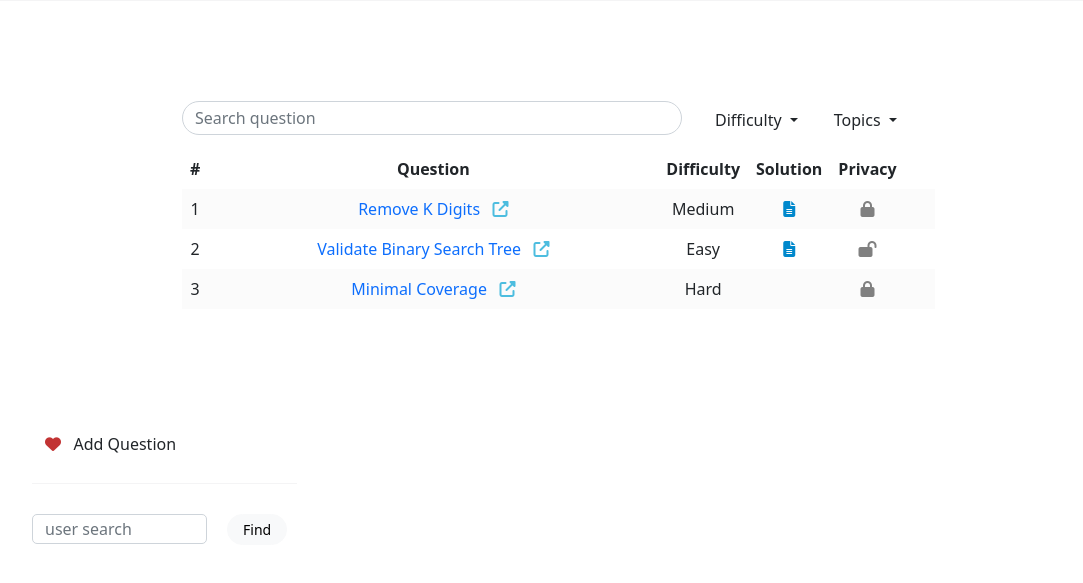
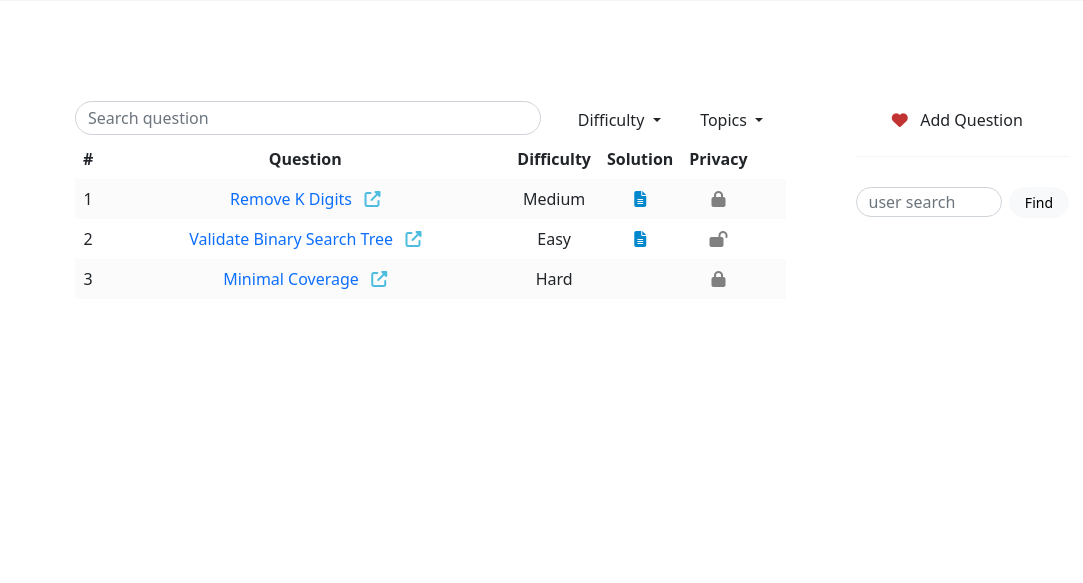
Before and after one commit to Rithin25/project, a Flask app: template templates/Home_page/index.html in a window 1280 px wide. Shown: the part 46-629 px from the top of the page, without its empty margins (68-1151 px from the left). Run offline with Flask 2, Linux system fonts and the light colour scheme; the template is opened without the code that fills it, so the values that code supplies are empty; some libraries are stand-ins or nearby versions.

Commit message:
modified

```diff
--- a/templates/Home_page/index.html
+++ b/templates/Home_page/index.html
@@ -49,14 +49,16 @@
 
   <hr class="seperator">
 
-  <div>
+  <div class="container" style="padding-top:100px; padding-left: 50px;">
+    <div class="row">
 
+      <div class="col-8 container">
+          <div class="row">
+            <div class="col-8">
+             <input type="text" class="form-control search-bar" placeholder="Search question">
             </div>
 
-  <div class="content">
-    <div class="search-bar">
-      <input type="text" class="form-control" placeholder="Search question">
-      <div class="btn-group">
+            <div class="col-2 btn-group">
             <button type="button" class="btn  dropdown-toggle" data-bs-toggle="dropdown" aria-expanded="false">
               Difficulty
             </button>
@@ -66,7 +68,8 @@
               <li class="dropdown-item">Hard</li>
             </ul>
             </div>
-      <div class="btn-group">
+
+           <div class="col-2 btn-group">
             <button type="button" class="btn  dropdown-toggle" data-bs-toggle="dropdown" aria-expanded="false">
               Topics
             </button>
@@ -150,7 +153,12 @@
               </div>
             </ul>
            </div>
+
           </div>
+
+
+          <div class="row">
+            <div class="col">
               <table class="table table-borderless">
                 <thead>
                   <tr>
@@ -166,7 +174,8 @@
                   <tr>
                     <td scope="row">1</th>
                     <td class="title"> <a href="">Remove K Digits</a> &nbsp; <a
-              href="https://leetcode.com/problems/remove-k-digits/"> <i class="fas fa-external-link-alt"></i> </a> </td>
+                        href="https://leetcode.com/problems/remove-k-digits/"> <i class="fas fa-external-link-alt"></i> </a>
+                    </td>
                     <td>Medium</td>
                     <td><a href=""><i class="fas fa-file-alt"></i></a></td>
                     <td><i class="fas fa-lock"></i></td>
@@ -195,24 +204,34 @@
                 </tbody>
               </table>
             </div>
+          </div>
+      </div>
 
-  <div class="handle">
+      <div class="col-3  container" style="padding-right: 50px;">
+        <div class="row add-question">
+          <div class="col" style=" display: flex; align-items: center; justify-content: center;">
             <button type="button" class="btn add-question-btn">
               <span>
                 <i class="fas fa-heart" style="color: rgb(194, 51, 51);"></i>
                 &nbsp Add Question
               </span>
             </button>
+          </div>
+        </div>
         <hr class="seperator">
-    <div class="user-handle">
-      <input type="text" class="form-control" placeholder="user search" style="margin-right: 20px;">
+        <div class="row user-handle">
+          <div class="col-8 user-search">
+            <input type="text" class="form-control" placeholder="user search">
+          </div>
+          <div class="col-4">
             <button type="submit" class="btn btn-light btn-sm find"> Find </button>
           </div>
         </div>
+      </div>
 
+    </div>
 
-
-
+  </div>
 </body>
 
 </html>
--- a/templates/Home_page/style.css
+++ b/templates/Home_page/style.css
@@ -34,18 +34,9 @@ td , th {
    background-color: #d2d4d618;
  }
 
-.content{
-    display: inline-block;
-    margin-left: 250px;
-    margin-top: 100px;
-}
-
-.search-bar > .form-control{
+.search-bar{
     border-radius: 1020px;
-    width: 500px;
     height: 34px;
-    margin-right: 20px;
-    display: inline-block;
 }
 
 .topic-search{
@@ -54,15 +45,11 @@ td , th {
     width: 175px;
 }
 
-
-.search-bar{
-    display: inline-flex;
-    margin-bottom: 10px;
-}
 .title{
     color:  rgb(77, 189, 223);
     width: 450px;
 }
+
 .topic-list{
     height: 150px;
     overflow-y: scroll;
@@ -84,8 +71,8 @@ td , th {
     visibility:hidden;
 }
 
-.add-question-btn{
-    margin-bottom: 20px;
+.add-question{
+    margin-bottom: 17px;
 }
 
 .add-question-btn:hover{
@@ -96,27 +83,17 @@ td , th {
     background-color: #ecf0f1;
 }
 
-
 .user-handle{
     margin-top: 30px;
 }
-
-.user-handle > .form-control{
-    border-radius: 5px;
-    width: 175px;
-    height: 30px;
-    margin-bottom: 10px;
-    display: inline-block;
+.user-search{
+    padding: 0px 0px 0px 12px;
 }
 
-.handle{
-    display: inline-block;
-    height: auto;
-    width: auto;
-    padding-left: 100px;
-    margin-top: 100px;
+.user-search > .form-control{
+    border-radius: 1000px;
+    height: 30px;
 }
-
 
 tr:hover .fa-trash-alt{
     visibility: visible;
@@ -126,7 +103,7 @@ tr:hover .fa-trash-alt{
     padding-left: 15px;
     padding-right: 15px;
     border-radius: 50px;
+    margin-right: 0px;
     display: flex;
     float: right;
-
 }
```
Lines whose indentation alone changed are shown as unchanged.
